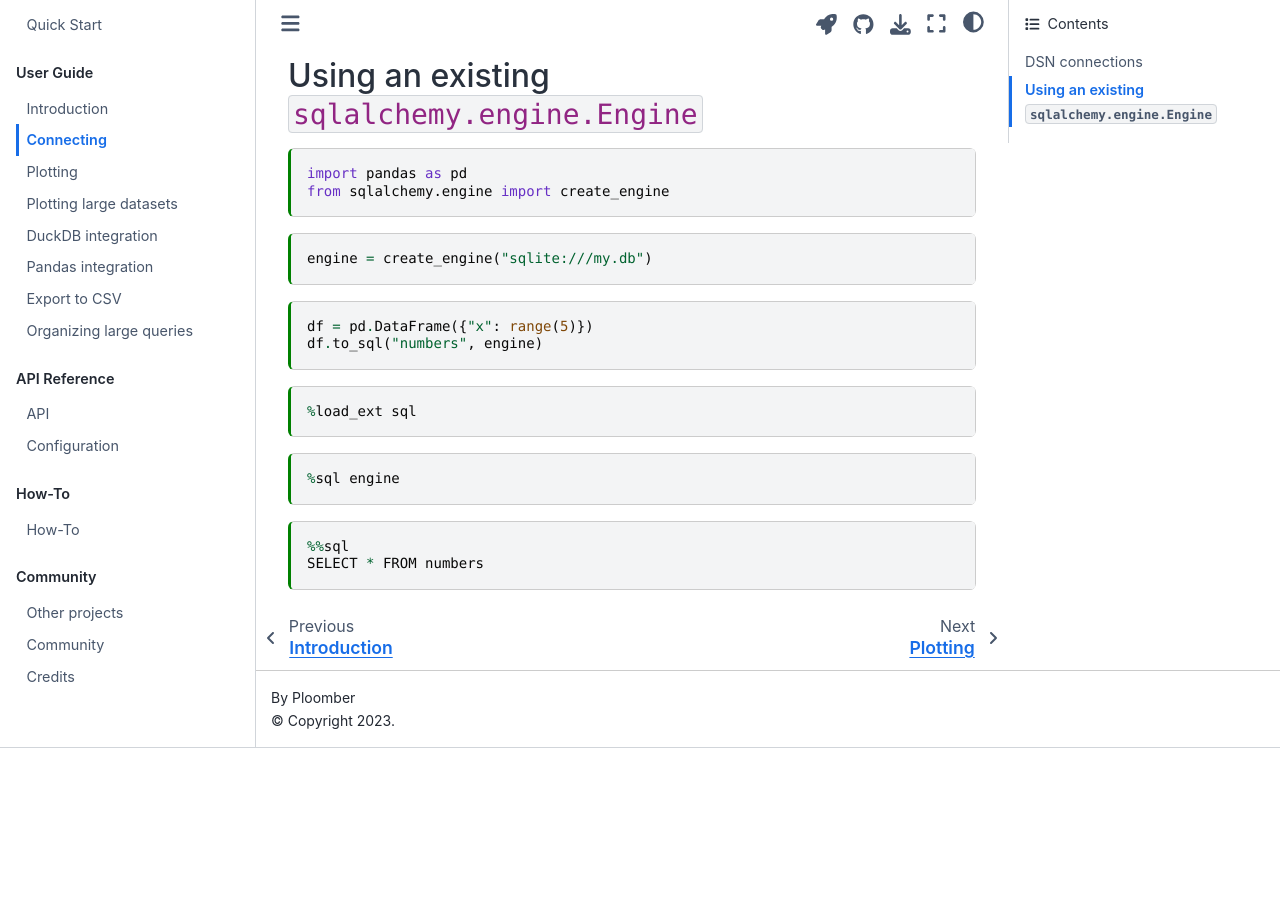
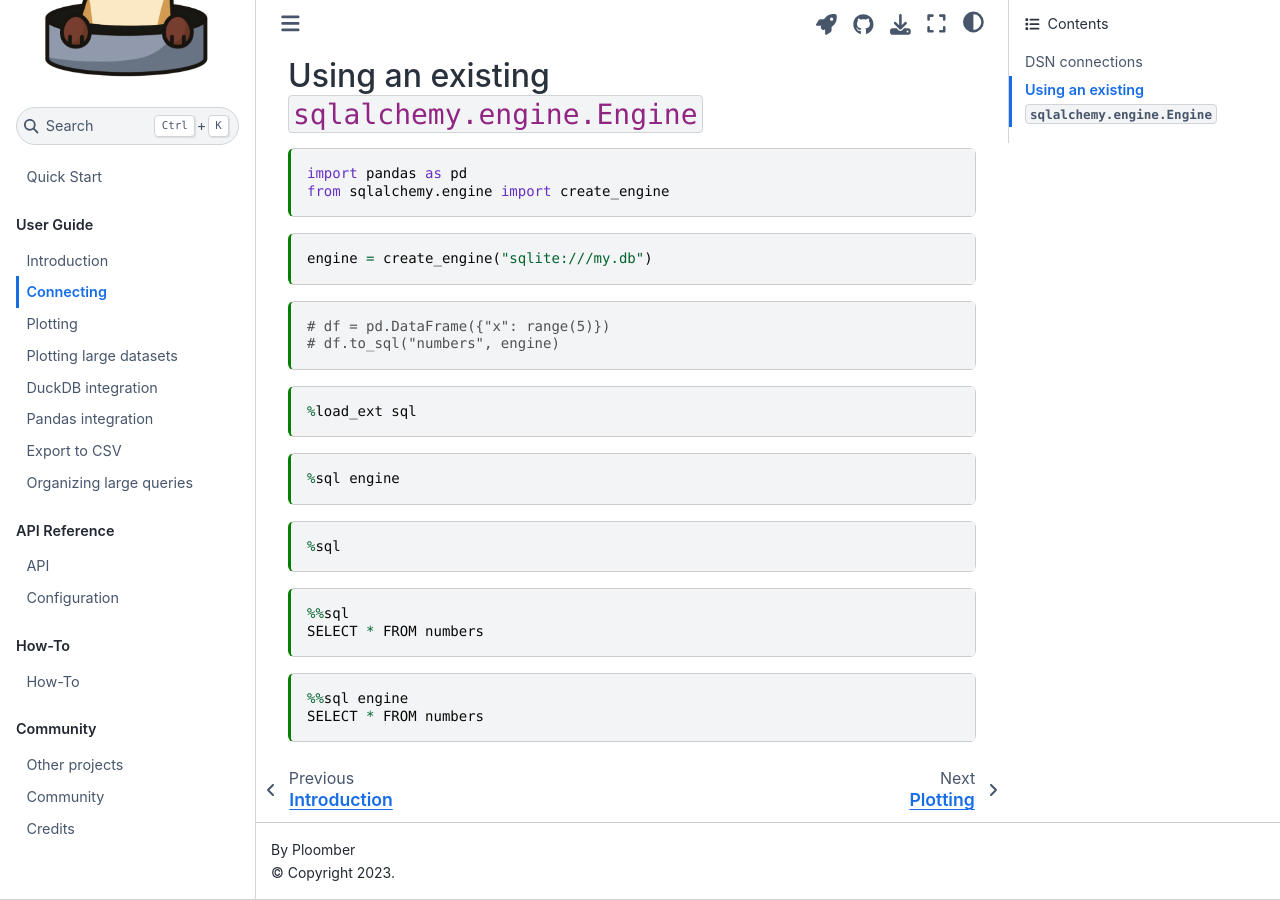
Before and after one commit to catherinedevlin/ipython-sql, a Jupyter Book: the page built from doc/connecting.md, in a window 1280 px wide and 900 px high, scrolled down 1357 px. Built offline with Jupyter Book 1.0.4 settings and Sphinx 7.4.7 and the Sphinx Book theme 1.1.4, drawn with Linux system fonts in a browser that asks for light colours; before the commit the page ends 2105 px from its top, so only the background shows below that.

Commit message:
updates doc

````diff
--- a/doc/connecting.md
+++ b/doc/connecting.md
@@ -88,8 +88,8 @@
 ```
 
 ```{code-cell} ipython3
-df = pd.DataFrame({"x": range(5)})
-df.to_sql("numbers", engine)
+# df = pd.DataFrame({"x": range(5)})
+# df.to_sql("numbers", engine)
 ```
 
 ```{code-cell} ipython3
@@ -101,6 +101,19 @@
 ```
 
 ```{code-cell} ipython3
+%sql
+```
+
+```{code-cell} ipython3
 %%sql
 SELECT * FROM numbers
 ```
+
+```{code-cell} ipython3
+%%sql engine
+SELECT * FROM numbers
+```
+
+```{code-cell} ipython3
+
+```
````
